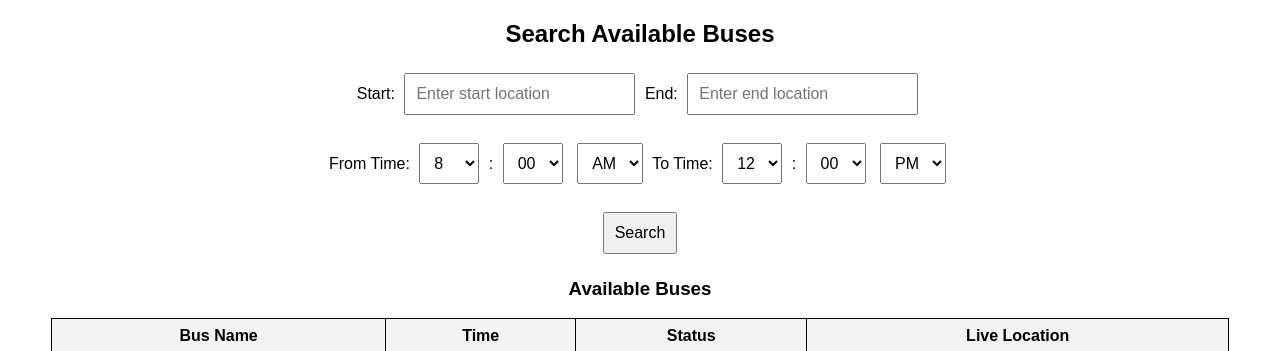
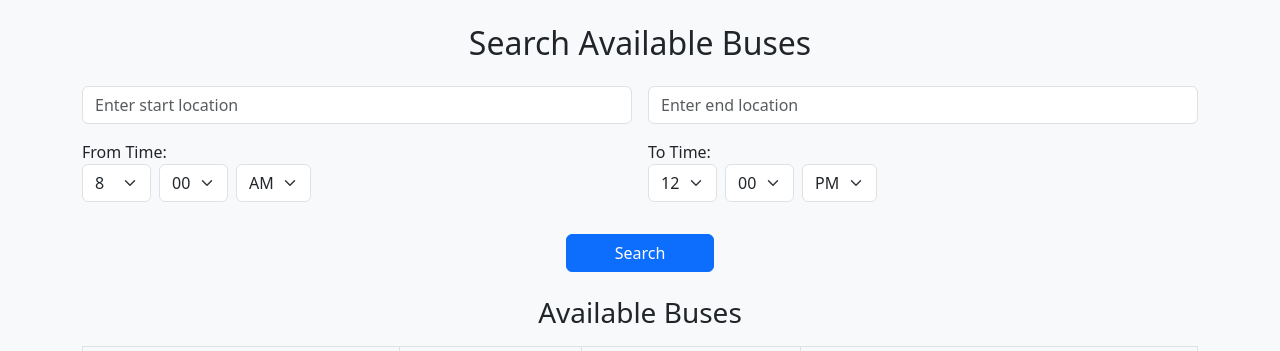
Before and after one commit to Baskar245/kc-83, a Flask app: page /passenger in a window 1280 px wide. Shown: the top 351 px of the page. Run offline with Flask 3, Linux system fonts and the light colour scheme; lists and menus that the app fills with data are empty.

Commit message:
Update index.html

```diff
--- a/templates/index.html
+++ b/templates/index.html
@@ -5,31 +5,17 @@
   <meta name="viewport" content="width=device-width, initial-scale=1.0"/>
   <title>Bus Search</title>
 
+  <!-- Bootstrap CSS -->
+  <link href="https://cdn.jsdelivr.net/npm/bootstrap@5.3.0/dist/css/bootstrap.min.css" rel="stylesheet"/>
+
   <link rel="stylesheet" href="https://unpkg.com/leaflet/dist/leaflet.css"/>
 
   <style>
-    body {
-      font-family: Arial, sans-serif;
-      text-align: center;
-      margin: 20px;
-    }
-    input, button, select {
-      padding: 10px;
-      margin: 5px;
-      font-size: 16px;
-    }
-    table {
-      margin: auto;
-      width: 95%;
-      border-collapse: collapse;
-    }
-    th, td {
-      border: 1px solid black;
-      padding: 8px;
-      text-align: center;
-    }
-    th {
-      background-color: #f2f2f2;
+    #map {
+      height: 400px;
+      width: 100%;
+      margin: 30px 0;
+      border: 2px solid black;
     }
     .status-on-time {
       color: green;
@@ -42,47 +28,57 @@
     .status-default {
       color: gray;
     }
-    #map {
-      height: 400px;
-      width: 90%;
-      margin: 30px auto;
-      border: 2px solid black;
-    }
     .location-button {
       margin-top: 5px;
     }
   </style>
 </head>
-<body>
-  <h2>Search Available Buses</h2>
+<body class="bg-light">
 
-  <label for="start">Start:</label>
-  <input type="text" id="start" placeholder="Enter start location" />
+<div class="container py-4">
+  <h2 class="text-center mb-4">Search Available Buses</h2>
 
-  <label for="end">End:</label>
-  <input type="text" id="end" placeholder="Enter end location" /><br><br>
+  <div class="row g-3 mb-4">
+    <div class="col-md-6">
+      <input type="text" id="start" class="form-control" placeholder="Enter start location" />
+    </div>
+    <div class="col-md-6">
+      <input type="text" id="end" class="form-control" placeholder="Enter end location" />
+    </div>
 
-  <label>From Time:</label>
-  <select id="from_hour"></select> :
-  <select id="from_minute"></select>
-  <select id="from_ampm">
+    <div class="col-md-6">
+      <label>From Time:</label><br>
+      <div class="d-flex gap-2">
+        <select id="from_hour" class="form-select w-auto"></select>
+        <select id="from_minute" class="form-select w-auto"></select>
+        <select id="from_ampm" class="form-select w-auto">
           <option value="AM">AM</option>
           <option value="PM">PM</option>
         </select>
+      </div>
+    </div>
 
-  <label>To Time:</label>
-  <select id="to_hour"></select> :
-  <select id="to_minute"></select>
-  <select id="to_ampm">
+    <div class="col-md-6">
+      <label>To Time:</label><br>
+      <div class="d-flex gap-2">
+        <select id="to_hour" class="form-select w-auto"></select>
+        <select id="to_minute" class="form-select w-auto"></select>
+        <select id="to_ampm" class="form-select w-auto">
           <option value="AM">AM</option>
           <option value="PM">PM</option>
-  </select><br><br>
+        </select>
+      </div>
+    </div>
 
-  <button onclick="searchBuses()">Search</button>
+    <div class="col-12 text-center">
+      <button class="btn btn-primary mt-3 px-5" onclick="searchBuses()">Search</button>
+    </div>
+  </div>
 
-  <h3>Available Buses</h3>
-  <table id="resultTable">
-    <thead>
+  <h3 class="text-center mb-3">Available Buses</h3>
+  <div class="table-responsive">
+    <table class="table table-bordered text-center" id="resultTable">
+      <thead class="table-light">
         <tr>
           <th>Bus Name</th>
           <th>Time</th>
@@ -92,12 +88,16 @@
       </thead>
       <tbody id="resultBody"></tbody>
     </table>
+  </div>
 
-  <h3>Live Bus Location</h3>
+  <h3 class="text-center">Live Bus Location</h3>
   <div id="map"></div>
+</div>
 
+<!-- Leaflet JS -->
 <script src="https://unpkg.com/leaflet/dist/leaflet.js"></script>
 
+<!-- Your Script (same as you provided) -->
 <script>
   let map = L.map("map").setView([11.0, 78.0], 7);
   let markers = {};
@@ -204,7 +204,7 @@
           const formattedTime = convertTo12Hour(bus.time);
 
           const locationCell = (bus.location && bus.location.lat && bus.location.lng)
-              ? `<button class="location-button" onclick="viewBusLocation('${bus.busName}')">View</button>`
+            ? `<button class="btn btn-sm btn-outline-secondary" onclick="viewBusLocation('${bus.busName}')">View</button>`
             : `<span style="color: gray;">Not Available</span>`;
 
           resultBody.innerHTML += `
```
Lines whose indentation alone changed are shown as unchanged.
